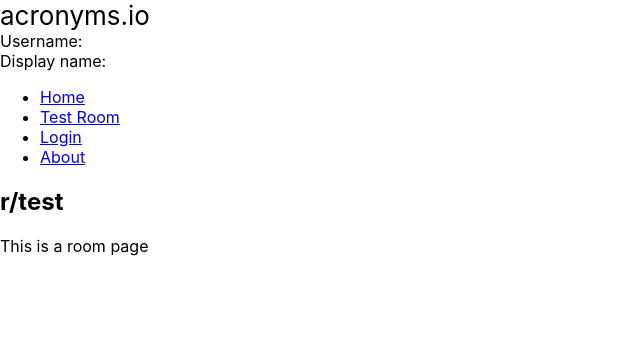
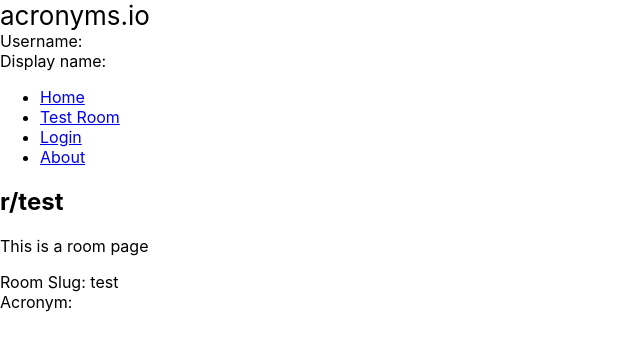
Before and after one commit to jasonincanada/acronyms.io, a React (Create React App) app in the folder web/: page /r/test in a window 1280 px wide. Shown: the top 350 px of the page, without its empty margins (0-640 px from the left). Built offline with nearby package versions, Linux system fonts and the light colour scheme.

Commit message:
add ActiveGame

```diff
--- a/web/src/app/store.js
+++ b/web/src/app/store.js
@@ -1,10 +1,12 @@
 import { configureStore } from '@reduxjs/toolkit'
 import counterReducer from '../features/counter/counterSlice'
 import { userSlice } from '../features/user/userSlice'
+import { activeGameSlice } from '../features/game/gameSlice'
 
 export const store = configureStore({
   reducer: {
     counter: counterReducer,
     user: userSlice.reducer,
+    activegame: activeGameSlice.reducer,
   },
 })
--- /dev/null
+++ b/web/src/features/game/ActiveGame.js
@@ -0,0 +1,19 @@
+import { Fragment } from 'react'
+import { useSelector } from 'react-redux'
+import { useParams } from 'react-router-dom'
+import { activeGameSelector } from './gameSlice'
+
+const ActiveGame = () => {
+
+  const { acronym } = useSelector(activeGameSelector)
+  const { slug } = useParams()
+
+  return (
+    <Fragment>
+      <div>Room Slug: { slug }</div>
+      <div>Acronym: { acronym }</div>
+    </Fragment>
+  )
+}
+
+export default ActiveGame
--- /dev/null
+++ b/web/src/features/game/gameSlice.js
@@ -0,0 +1,21 @@
+import { createSlice } from '@reduxjs/toolkit'
+
+const initialState = {
+  acronym: null,
+  finishing: null,
+  myphrase: null
+}
+
+export const activeGameSlice = createSlice({
+  name: 'activegame',
+  initialState,
+  reducers: {
+  },
+  extraReducers: {
+    'room/init': (state, action) => {
+      console.log('room/init caught by activeGameSlice: ', action)
+    },
+  },
+})
+
+export const activeGameSelector = (state) => state.activegame
--- a/web/src/features/room/Room.js
+++ b/web/src/features/room/Room.js
@@ -1,6 +1,10 @@
 import React, { Fragment, useEffect } from 'react'
-import { useDispatch } from 'react-redux'
+import { createAction } from '@reduxjs/toolkit'
+import { useDispatch, useSelector } from 'react-redux'
 import { useParams } from 'react-router-dom'
+import ActiveGame from '../game/ActiveGame'
+
+const roomInit = createAction('room/init')
 
 const Room = () => {
 
@@ -9,6 +13,7 @@ const Room = () => {
 
   useEffect(() => {
     console.log('room init')
+    dispatch(roomInit(slug))
   })
 
   return (
@@ -17,6 +22,8 @@ const Room = () => {
         <h2>r/{slug}</h2>
 
         <p>This is a room page</p>
+
+        <ActiveGame />
       </div>
     </Fragment>
   )
```
